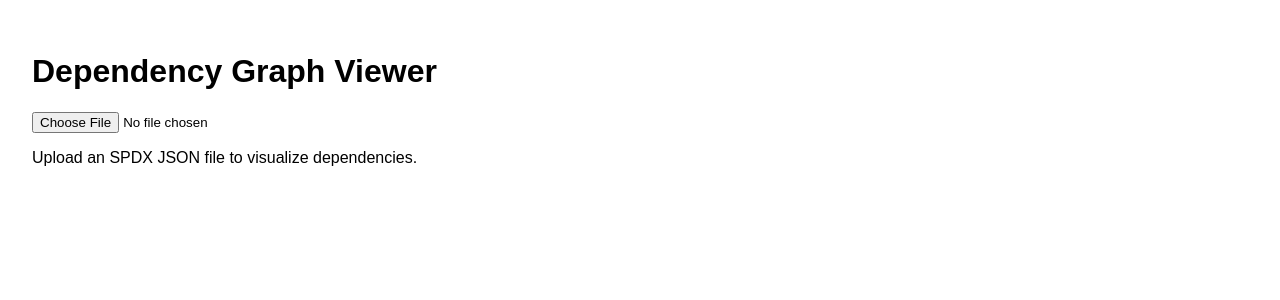
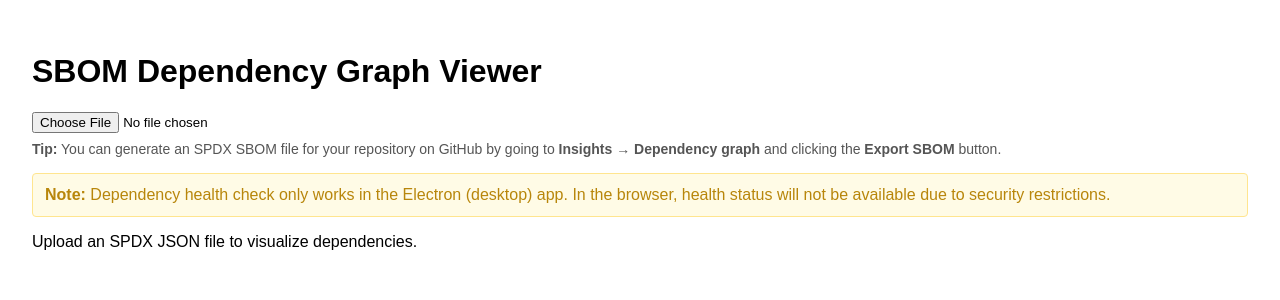
Before and after one commit to DanielMeixner/SBOM-Dependency-Viewer, a React (Vite) app: page / in a window 1280 px wide. Shown: the top 300 px of the page. Built offline with nearby package versions, Linux system fonts and the light colour scheme; the HTML template or start-up script is replaced by a standard one.

Commit message:
readme and ui

```diff
--- a/src/App.jsx
+++ b/src/App.jsx
@@ -21,10 +21,21 @@ function App() {
     reader.readAsText(file);
   };
 
+  // Show a warning if running in the browser (not Electron) about health check limitation
+  const isElectron = typeof navigator !== 'undefined' && navigator.userAgent.toLowerCase().includes('electron');
+
   return (
     <div style={{ padding: 24, fontFamily: 'sans-serif' }}>
-      <h1>Dependency Graph Viewer</h1>
+      <h1>SBOM Dependency Graph Viewer</h1>
       <input type="file" accept="application/json" onChange={handleFileChange} />
+      <div style={{ fontSize: 14, margin: '8px 0 16px 0', color: '#555' }}>
+        <b>Tip:</b> You can generate an SPDX SBOM file for your repository on GitHub by going to <b>Insights &rarr; Dependency graph</b> and clicking the <b>Export SBOM</b> button.
+      </div>
+      {!isElectron && (
+        <div style={{ color: '#b8860b', background: '#fffbe6', border: '1px solid #ffe58f', padding: 12, margin: '16px 0', borderRadius: 4 }}>
+          <b>Note:</b> Dependency health check only works in the Electron (desktop) app. In the browser, health status will not be available due to security restrictions.
+        </div>
+      )}
       {error && <div style={{ color: 'red' }}>{error}</div>}
       {jsonData && <DependencyGraph data={jsonData} />}
       {!jsonData && <p>Upload an SPDX JSON file to visualize dependencies.</p>}
```
Also changed, not shown: 1 other file (tests, documents, lock files or other folders).
